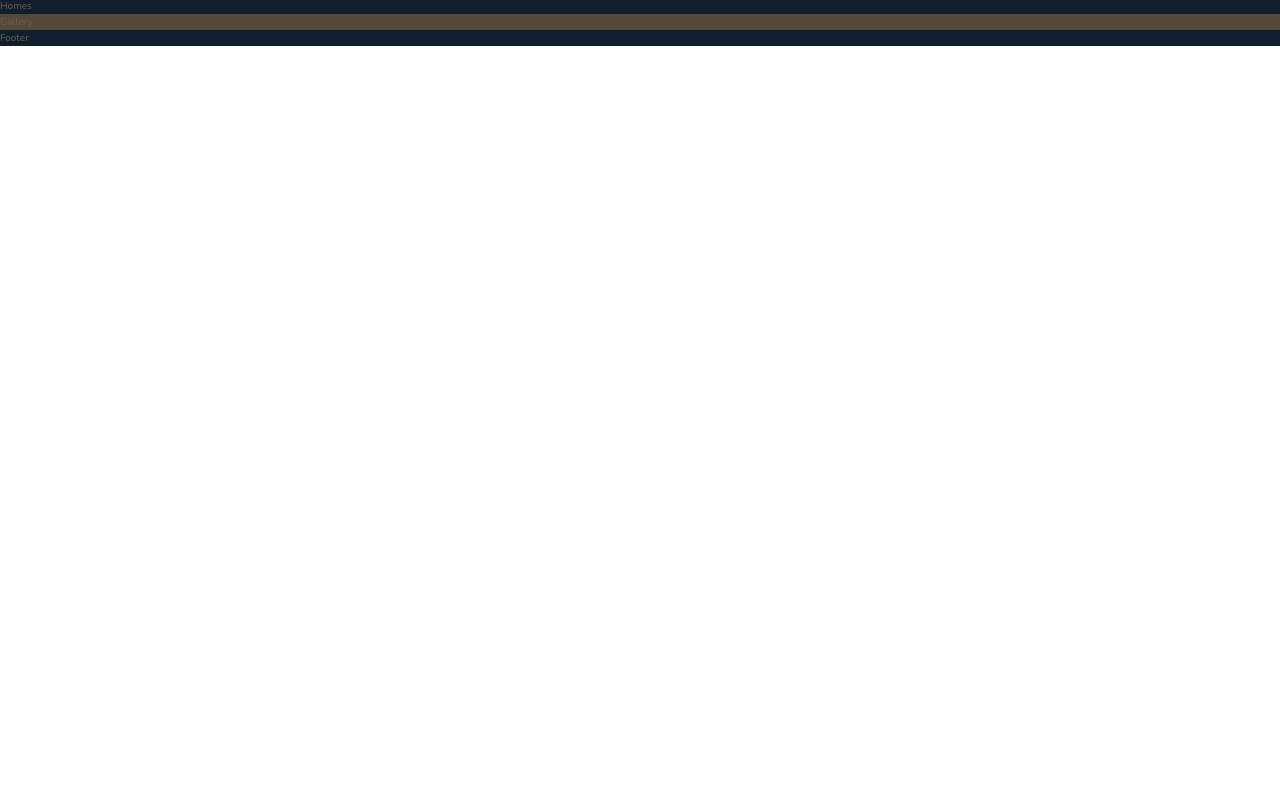
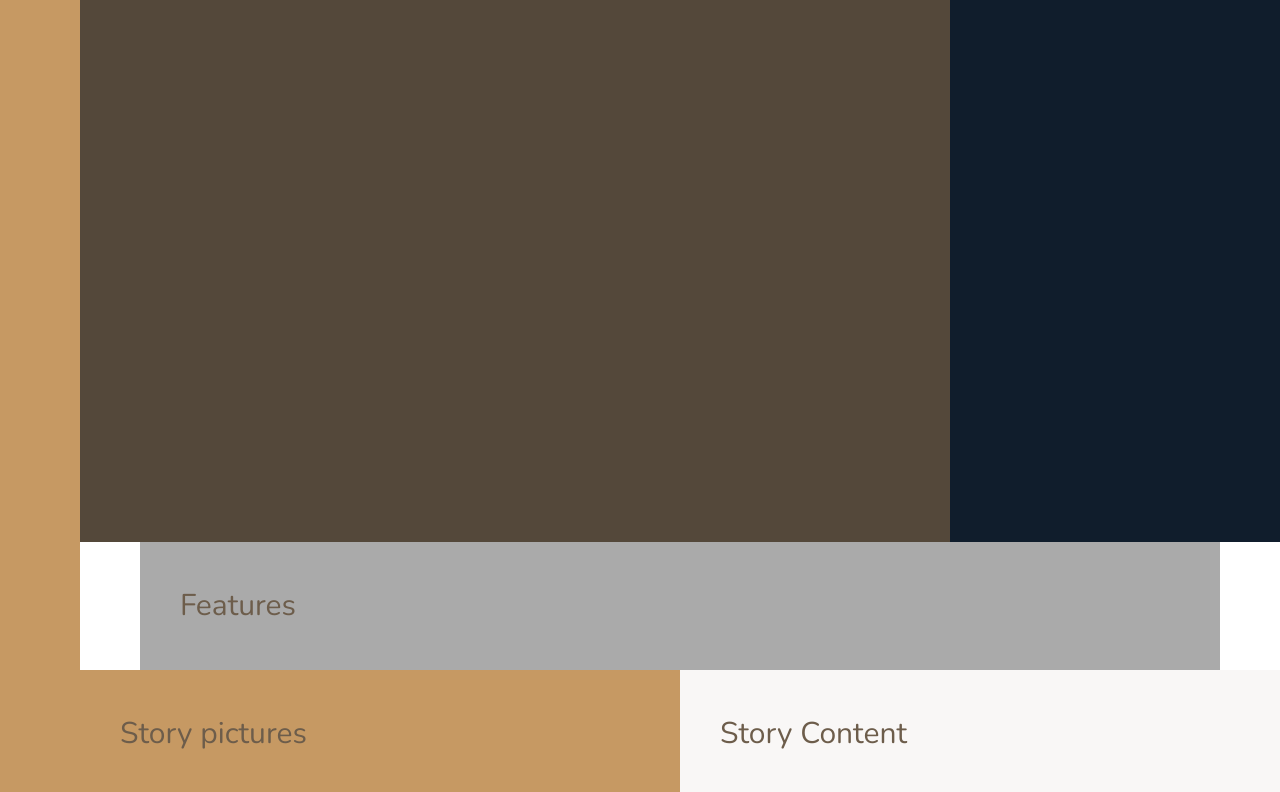
Before and after one commit to IrinaBBB/nexter, a plain HTML site: page index.html in a window 1280 px wide. Shown: the part 98-890 px from the top of the page. Before the commit the page ends 800 px from the top, so only its background shows below. Drawn offline with nearby package versions, Linux system fonts and the light colour scheme.

Commit message:
create: grid layout

```diff
--- a/sass/_base.scss
+++ b/sass/_base.scss
@@ -33,3 +33,22 @@ body {
     font-weight: 300;
     line-height: 1.6;
 }
+
+.container {
+    display: grid;
+    grid-template-rows: 80vh min-content 40vh repeat(3, min-content);
+    grid-template-columns:
+            [sidebar-start]
+                8rem
+            [sidebar-end full-start]
+                minmax(6rem, 1fr) 1fr
+            [center-start]
+                repeat(8, [col-start] minmax(min-content, 14rem) [col-end])
+            [center-end]
+                minmax(6rem, 1fr) [full-end];
+
+    & > * {
+        padding: 40px;
+        font-size: 3rem;
+    }
+}
--- a/sass/_features.scss
+++ b/sass/_features.scss
@@ -1,3 +1,4 @@
 .features {
     background-color: $color-grey-light-2;
+    grid-column: center-start / center-end;
 }
--- a/sass/_footer.scss
+++ b/sass/_footer.scss
@@ -1,3 +1,4 @@
 .footer {
     background-color: $color-secondary;
+    grid-column: full-start / full-end;
 }
--- a/sass/_gallery.scss
+++ b/sass/_gallery.scss
@@ -1,3 +1,4 @@
 .gallery {
     background-color: $color-grey-dark-1;
+    grid-column: full-start / full-end;
 }
--- a/sass/_header.scss
+++ b/sass/_header.scss
@@ -1,3 +1,4 @@
 .header {
     background-color: $color-grey-dark-1;
+    grid-column: full-start / col-end 6;
 }
--- a/sass/_homes.scss
+++ b/sass/_homes.scss
@@ -1,3 +1,4 @@
 .homes {
     background-color: $color-secondary;
+    grid-column: center-start / center-end;
 }
--- a/sass/_realtors.scss
+++ b/sass/_realtors.scss
@@ -1,3 +1,4 @@
 .realtors {
     background-color: $color-secondary;
+    grid-column: col-start 7 / full-end;
 }
--- a/sass/_sidebar.scss
+++ b/sass/_sidebar.scss
@@ -1,3 +1,5 @@
 .sidebar {
     background-color: $color-primary;
+    grid-column: sidebar-start / sidebar-end;
+    grid-row: 1 / -1;
 }
--- a/sass/_story.scss
+++ b/sass/_story.scss
@@ -1,9 +1,11 @@
 .story {
     &__pictures {
         background-color: $color-primary;
+        grid-column: full-start / col-end 4;
     }
 
     &__content {
         background-color: $color-grey-light-1;
+        grid-column: col-start 5 / full-end;
     }
 }
```
Also changed, not shown: sass/main.css, 1 other file.
